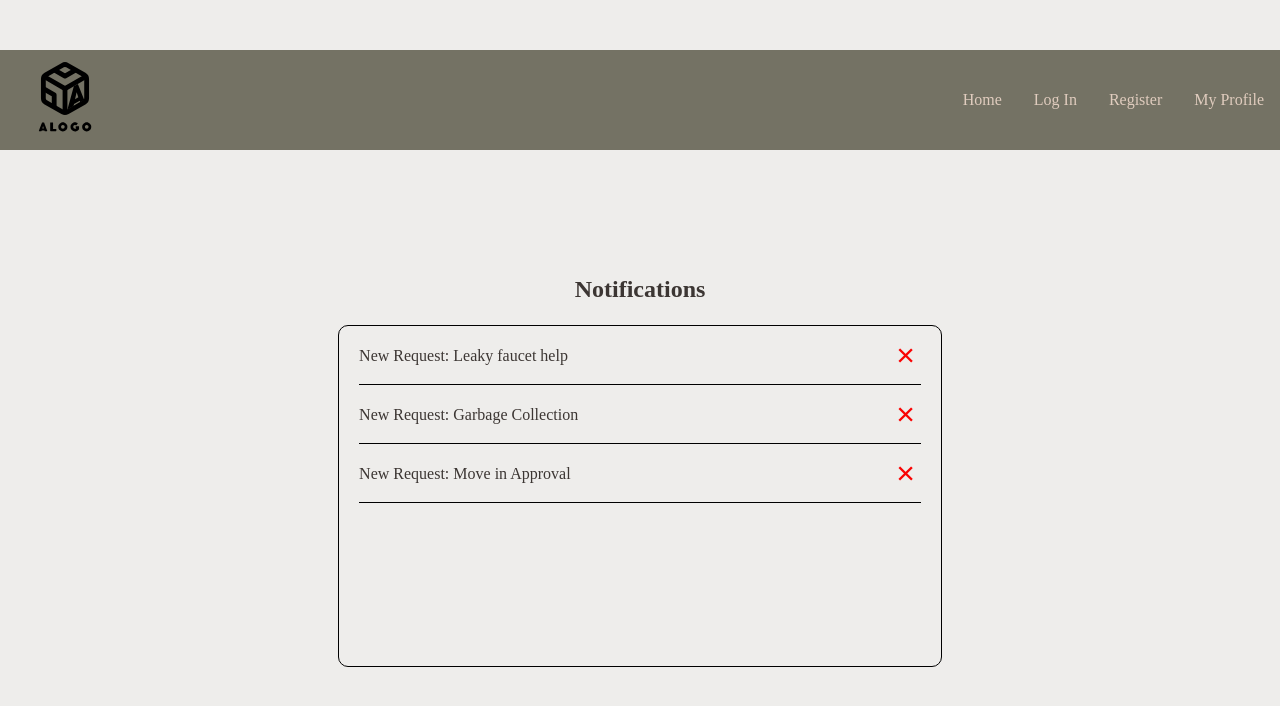
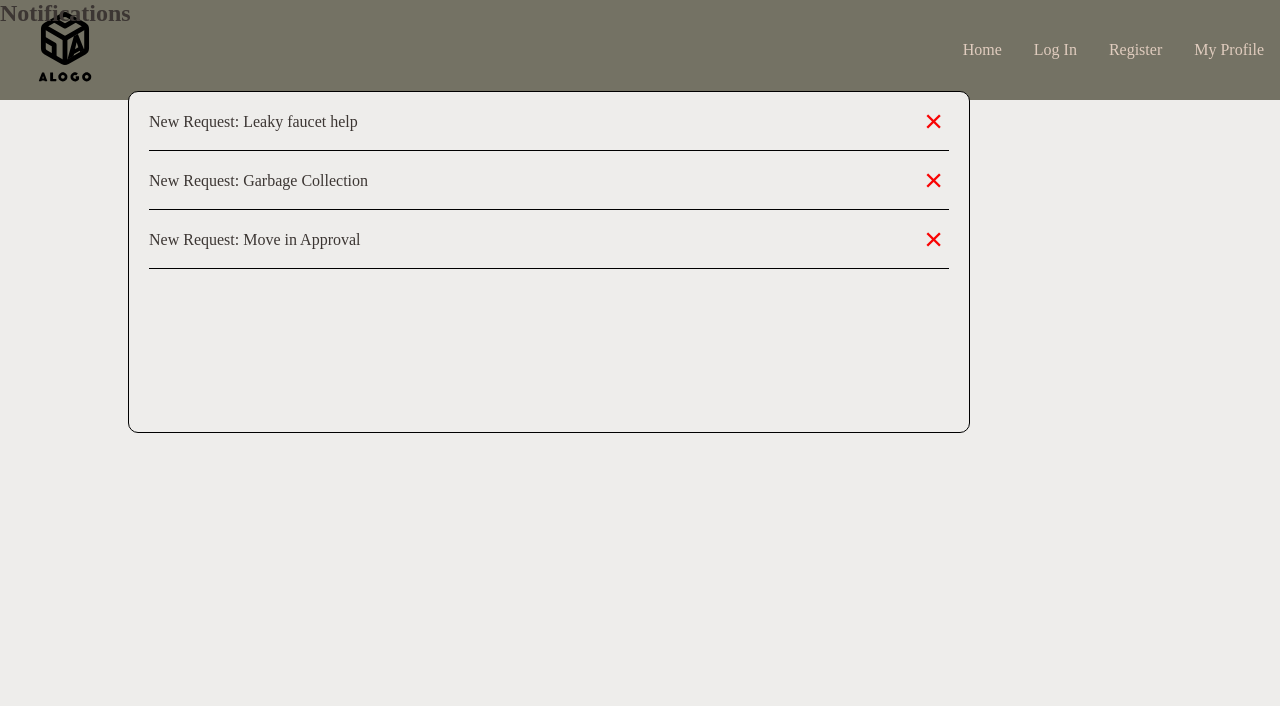
Before and after one commit to Ahmad-Elmahallawy/iCondo, a React (Create React App) app in the folder frontend/: page /NotificationPageManager in a window 1280 px wide. Shown: the top 706 px of the page. Built offline with nearby package versions, Linux system fonts and the light colour scheme; no server answers.

Commit message:
fixed styling  issue in NotificationManagerStyle

```diff
--- a/frontend/src/Style/NotificationPageManagerStyle/NotiPageManagerStyle.css
+++ b/frontend/src/Style/NotificationPageManagerStyle/NotiPageManagerStyle.css
@@ -1,14 +1,3 @@
-.app {
-  font-family: "Times New Roman", sans-serif;
-  background-color: var(--color1);
-  height: 100vh;
-  display: flex;
-  flex-direction: column;
-  align-items: center;
-  justify-content: center;
-  padding-top: 50px;
-}
-
 .notifications-heading {
   font-size: 1.5rem;
   color: var(--color4);
```
